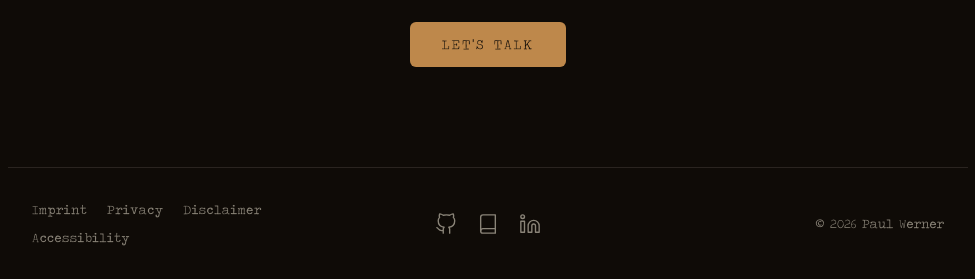
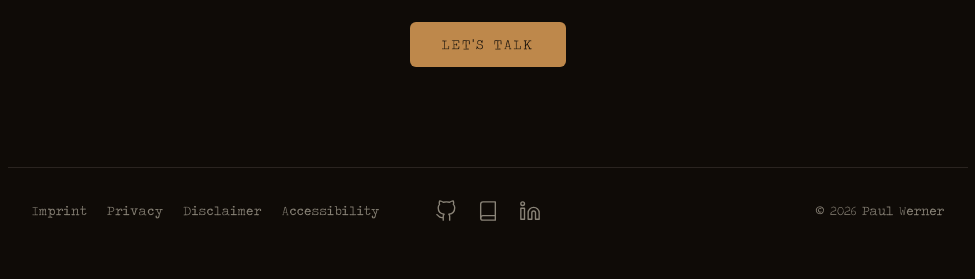
Before and after one commit to paulwerner/paulwerner-net, a web app: file site/index.html in a window 1280 px wide. Shown: the part 1938-2217 px from the top of the page, without its empty margins (152-1127 px from the left). After the commit the page ends 2159 px from the top, so only its background shows below. Run offline with its HTML, style and script files only (its server is not run), Linux system fonts and the light colour scheme.

Commit message:
fix(site,theme): keep the footer's legal links on one line
The fourth link (Accessibility) no longer fit in a third of the footer
and wrapped onto a second row. The side columns now share whatever the
icons leave (1fr auto 1fr), which fits all four links from 900px up.
Below that the footer stacks, centred, as it already did on phones.

Theme version 0.4.3 so the asset hash changes.

Co-Authored-By: Claude Fable 5.2 <noreply@anthropic.com>
Claude-Session: https://claude.ai/code/session_01Kyv4jGKJqw6MD2ddXZZCUZ

```diff
--- a/ghost-theme/assets/css/theme.css
+++ b/ghost-theme/assets/css/theme.css
@@ -967,7 +967,9 @@ hr {
 .site-footer__inner {
     padding: 32px 24px;
     display: grid;
-    grid-template-columns: 1fr 1fr 1fr;
+    /* Side columns share what the icons leave, so the four legal links fit
+       on one line; below 900px the footer stacks instead. */
+    grid-template-columns: 1fr auto 1fr;
     align-items: center;
     gap: 24px;
     font-family: var(--font-display);
@@ -1014,7 +1016,7 @@ hr {
     color: var(--link);
 }
 
-@media (max-width: 640px) {
+@media (max-width: 899px) {
     .site-footer__inner {
         grid-template-columns: 1fr;
         text-align: center;
--- a/ghost-theme/package.json
+++ b/ghost-theme/package.json
@@ -1,7 +1,7 @@
 {
   "name": "paulwerner",
   "description": "Custom Ghost theme for paulwerner.net",
-  "version": "0.4.2",
+  "version": "0.4.3",
   "license": "MIT",
   "author": {
     "email": "tech@paulwerner.net",
--- a/site/accessibility/index.html
+++ b/site/accessibility/index.html
@@ -54,9 +54,9 @@
 
 
   <footer class="max-w-[960px] mx-auto border-t border-border px-6 py-8 w-full">
-    <div class="grid grid-cols-1 sm:grid-cols-3 sm:items-center gap-5">
+    <div class="grid grid-cols-1 min-[900px]:grid-cols-[1fr_auto_1fr] min-[900px]:items-center gap-5">
 
-      <nav class="flex flex-wrap justify-center sm:justify-start items-center gap-x-5 gap-y-2" aria-label="Legal">
+      <nav class="flex flex-wrap min-[900px]:flex-nowrap justify-center min-[900px]:justify-start items-center gap-x-5 gap-y-2" aria-label="Legal">
         <a href="/imprint/" class="font-typewriter text-[13px] tracking-[0.5px] text-muted hover:text-link transition-colors focus-visible:outline focus-visible:outline-2 focus-visible:outline-accent focus-visible:outline-offset-2 focus-visible:rounded-sm">Imprint</a>
         <a href="/privacy/" class="font-typewriter text-[13px] tracking-[0.5px] text-muted hover:text-link transition-colors focus-visible:outline focus-visible:outline-2 focus-visible:outline-accent focus-visible:outline-offset-2 focus-visible:rounded-sm">Privacy</a>
         <a href="/disclaimer/" class="font-typewriter text-[13px] tracking-[0.5px] text-muted hover:text-link transition-colors focus-visible:outline focus-visible:outline-2 focus-visible:outline-accent focus-visible:outline-offset-2 focus-visible:rounded-sm">Disclaimer</a>
@@ -84,7 +84,7 @@
         </a>
       </div>
 
-      <p class="font-typewriter text-[13px] text-muted text-center sm:text-right">&copy; <span data-year>2026</span> Paul Werner</p>
+      <p class="font-typewriter text-[13px] text-muted text-center min-[900px]:text-right">&copy; <span data-year>2026</span> Paul Werner</p>
 
     </div>
   </footer>
--- a/site/disclaimer/index.html
+++ b/site/disclaimer/index.html
@@ -47,9 +47,9 @@
 
 
   <footer class="max-w-[960px] mx-auto border-t border-border px-6 py-8 w-full">
-    <div class="grid grid-cols-1 sm:grid-cols-3 sm:items-center gap-5">
+    <div class="grid grid-cols-1 min-[900px]:grid-cols-[1fr_auto_1fr] min-[900px]:items-center gap-5">
 
-      <nav class="flex flex-wrap justify-center sm:justify-start items-center gap-x-5 gap-y-2" aria-label="Legal">
+      <nav class="flex flex-wrap min-[900px]:flex-nowrap justify-center min-[900px]:justify-start items-center gap-x-5 gap-y-2" aria-label="Legal">
         <a href="/imprint/" class="font-typewriter text-[13px] tracking-[0.5px] text-muted hover:text-link transition-colors focus-visible:outline focus-visible:outline-2 focus-visible:outline-accent focus-visible:outline-offset-2 focus-visible:rounded-sm">Imprint</a>
         <a href="/privacy/" class="font-typewriter text-[13px] tracking-[0.5px] text-muted hover:text-link transition-colors focus-visible:outline focus-visible:outline-2 focus-visible:outline-accent focus-visible:outline-offset-2 focus-visible:rounded-sm">Privacy</a>
         <span class="font-typewriter text-[13px] tracking-[0.5px] text-text" aria-current="page">Disclaimer</span>
@@ -77,7 +77,7 @@
         </a>
       </div>
 
-      <p class="font-typewriter text-[13px] text-muted text-center sm:text-right">&copy; <span data-year>2026</span> Paul Werner</p>
+      <p class="font-typewriter text-[13px] text-muted text-center min-[900px]:text-right">&copy; <span data-year>2026</span> Paul Werner</p>
 
     </div>
   </footer>
--- a/site/imprint/index.html
+++ b/site/imprint/index.html
@@ -44,9 +44,9 @@
 
 
   <footer class="max-w-[960px] mx-auto border-t border-border px-6 py-8 w-full">
-    <div class="grid grid-cols-1 sm:grid-cols-3 sm:items-center gap-5">
+    <div class="grid grid-cols-1 min-[900px]:grid-cols-[1fr_auto_1fr] min-[900px]:items-center gap-5">
 
-      <nav class="flex flex-wrap justify-center sm:justify-start items-center gap-x-5 gap-y-2" aria-label="Legal">
+      <nav class="flex flex-wrap min-[900px]:flex-nowrap justify-center min-[900px]:justify-start items-center gap-x-5 gap-y-2" aria-label="Legal">
         <span class="font-typewriter text-[13px] tracking-[0.5px] text-text" aria-current="page">Imprint</span>
         <a href="/privacy/" class="font-typewriter text-[13px] tracking-[0.5px] text-muted hover:text-link transition-colors focus-visible:outline focus-visible:outline-2 focus-visible:outline-accent focus-visible:outline-offset-2 focus-visible:rounded-sm">Privacy</a>
         <a href="/disclaimer/" class="font-typewriter text-[13px] tracking-[0.5px] text-muted hover:text-link transition-colors focus-visible:outline focus-visible:outline-2 focus-visible:outline-accent focus-visible:outline-offset-2 focus-visible:rounded-sm">Disclaimer</a>
@@ -74,7 +74,7 @@
         </a>
       </div>
 
-      <p class="font-typewriter text-[13px] text-muted text-center sm:text-right">&copy; <span data-year>2026</span> Paul Werner</p>
+      <p class="font-typewriter text-[13px] text-muted text-center min-[900px]:text-right">&copy; <span data-year>2026</span> Paul Werner</p>
 
     </div>
   </footer>
--- a/site/index.html
+++ b/site/index.html
@@ -200,9 +200,9 @@
 
 
   <footer class="max-w-[960px] mx-auto border-t border-border px-6 py-8 w-full">
-    <div class="grid grid-cols-1 sm:grid-cols-3 sm:items-center gap-5">
+    <div class="grid grid-cols-1 min-[900px]:grid-cols-[1fr_auto_1fr] min-[900px]:items-center gap-5">
 
-      <nav class="flex flex-wrap justify-center sm:justify-start items-center gap-x-5 gap-y-2" aria-label="Legal">
+      <nav class="flex flex-wrap min-[900px]:flex-nowrap justify-center min-[900px]:justify-start items-center gap-x-5 gap-y-2" aria-label="Legal">
         <a href="/imprint/" class="font-typewriter text-[13px] tracking-[0.5px] text-muted hover:text-link transition-colors focus-visible:outline focus-visible:outline-2 focus-visible:outline-accent focus-visible:outline-offset-2 focus-visible:rounded-sm">Imprint</a>
         <a href="/privacy/" class="font-typewriter text-[13px] tracking-[0.5px] text-muted hover:text-link transition-colors focus-visible:outline focus-visible:outline-2 focus-visible:outline-accent focus-visible:outline-offset-2 focus-visible:rounded-sm">Privacy</a>
         <a href="/disclaimer/" class="font-typewriter text-[13px] tracking-[0.5px] text-muted hover:text-link transition-colors focus-visible:outline focus-visible:outline-2 focus-visible:outline-accent focus-visible:outline-offset-2 focus-visible:rounded-sm">Disclaimer</a>
@@ -230,7 +230,7 @@
         </a>
       </div>
 
-      <p class="font-typewriter text-[13px] text-muted text-center sm:text-right">&copy; <span data-year>2026</span> Paul Werner</p>
+      <p class="font-typewriter text-[13px] text-muted text-center min-[900px]:text-right">&copy; <span data-year>2026</span> Paul Werner</p>
 
     </div>
   </footer>
--- a/site/privacy/index.html
+++ b/site/privacy/index.html
@@ -62,9 +62,9 @@
 
 
   <footer class="max-w-[960px] mx-auto border-t border-border px-6 py-8 w-full">
-    <div class="grid grid-cols-1 sm:grid-cols-3 sm:items-center gap-5">
+    <div class="grid grid-cols-1 min-[900px]:grid-cols-[1fr_auto_1fr] min-[900px]:items-center gap-5">
 
-      <nav class="flex flex-wrap justify-center sm:justify-start items-center gap-x-5 gap-y-2" aria-label="Legal">
+      <nav class="flex flex-wrap min-[900px]:flex-nowrap justify-center min-[900px]:justify-start items-center gap-x-5 gap-y-2" aria-label="Legal">
         <a href="/imprint/" class="font-typewriter text-[13px] tracking-[0.5px] text-muted hover:text-link transition-colors focus-visible:outline focus-visible:outline-2 focus-visible:outline-accent focus-visible:outline-offset-2 focus-visible:rounded-sm">Imprint</a>
         <span class="font-typewriter text-[13px] tracking-[0.5px] text-text" aria-current="page">Privacy</span>
         <a href="/disclaimer/" class="font-typewriter text-[13px] tracking-[0.5px] text-muted hover:text-link transition-colors focus-visible:outline focus-visible:outline-2 focus-visible:outline-accent focus-visible:outline-offset-2 focus-visible:rounded-sm">Disclaimer</a>
@@ -92,7 +92,7 @@
         </a>
       </div>
 
-      <p class="font-typewriter text-[13px] text-muted text-center sm:text-right">&copy; <span data-year>2026</span> Paul Werner</p>
+      <p class="font-typewriter text-[13px] text-muted text-center min-[900px]:text-right">&copy; <span data-year>2026</span> Paul Werner</p>
 
     </div>
   </footer>
--- a/src/partials/footer.ejs
+++ b/src/partials/footer.ejs
@@ -1,7 +1,7 @@
   <footer class="max-w-[960px] mx-auto border-t border-border px-6 py-8 w-full">
-    <div class="grid grid-cols-1 sm:grid-cols-3 sm:items-center gap-5">
+    <div class="grid grid-cols-1 min-[900px]:grid-cols-[1fr_auto_1fr] min-[900px]:items-center gap-5">
 
-      <nav class="flex flex-wrap justify-center sm:justify-start items-center gap-x-5 gap-y-2" aria-label="Legal">
+      <nav class="flex flex-wrap min-[900px]:flex-nowrap justify-center min-[900px]:justify-start items-center gap-x-5 gap-y-2" aria-label="Legal">
 <% navPages.forEach((navPage) => { -%>
 <% if (navPage.slug === page.slug) { -%>
         <span class="font-typewriter text-[13px] tracking-[0.5px] text-text" aria-current="page"><%= navPage.navLabel %></span>
@@ -32,7 +32,7 @@
         </a>
       </div>
 
-      <p class="font-typewriter text-[13px] text-muted text-center sm:text-right">&copy; <span data-year>2026</span> Paul Werner</p>
+      <p class="font-typewriter text-[13px] text-muted text-center min-[900px]:text-right">&copy; <span data-year>2026</span> Paul Werner</p>
 
     </div>
   </footer>
```
Also changed, not shown: site/assets/css/main.css.
